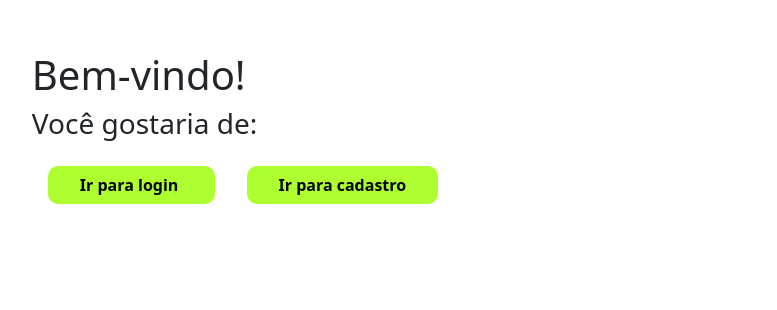
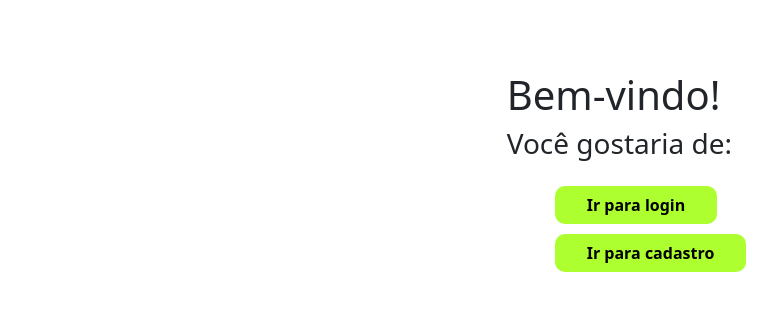
Before and after one commit to JuliaVitoriaSantosAlves/Art, a plain HTML site: page index.html in a window 1280 px wide. Shown: the part 244-554 px from the top of the page, without its empty margins (397-1174 px from the left). Drawn offline with nearby package versions, Linux system fonts and the light colour scheme.

Commit message:
Area de imagem e grid adicionados

```diff
--- a/index.html
+++ b/index.html
@@ -14,19 +14,24 @@
 
 <body class="body__index">
     <header></header>
-    <main class="container d-flex index">
+    <main class="index">
         <div>
-            <div>
+            <!-- Aqui fica a imagem adicionado como bg -->
+        </div>
+        <div>
+            <div class="index__text">
                 <h1>
                     Bem-vindo!
                 </h1>
                 <h3>
                     Você gostaria de:
                 </h3>
-                <br>
+            </div>
+            <div class="index__button">
                 <a href="login.html">
                     Ir para login
                 </a>
+                <br><br>
                 <a href="cadastro.html">
                     Ir para cadastro
                 </a>
--- a/style.css
+++ b/style.css
@@ -23,14 +23,31 @@
 }
 
 .index {
+    display: grid;
+    grid-template-rows: 100%;
+    grid-template-columns: 73% 27%;
+    grid-template-areas:
+    "t t"
+    "b b";
+    gap: 1em;
     align-items: center;
-    justify-content: center;
-    height: 80vh;
+    width: 95vw;
+    height: 91vh;
+}
+
+.index__text {
+    margin-bottom: 2rem;
+    grid-area: t;
+}
+
+.index__button {
+    grid-area: b;
+    margin-top: 2em;
 }
 
 .index a {
     text-decoration: none;
-    margin: 0 1rem;
+    margin: auto 3rem;
     padding: 0.5em 2em;
     font-weight: 700;
     border-radius: 10px;
```
